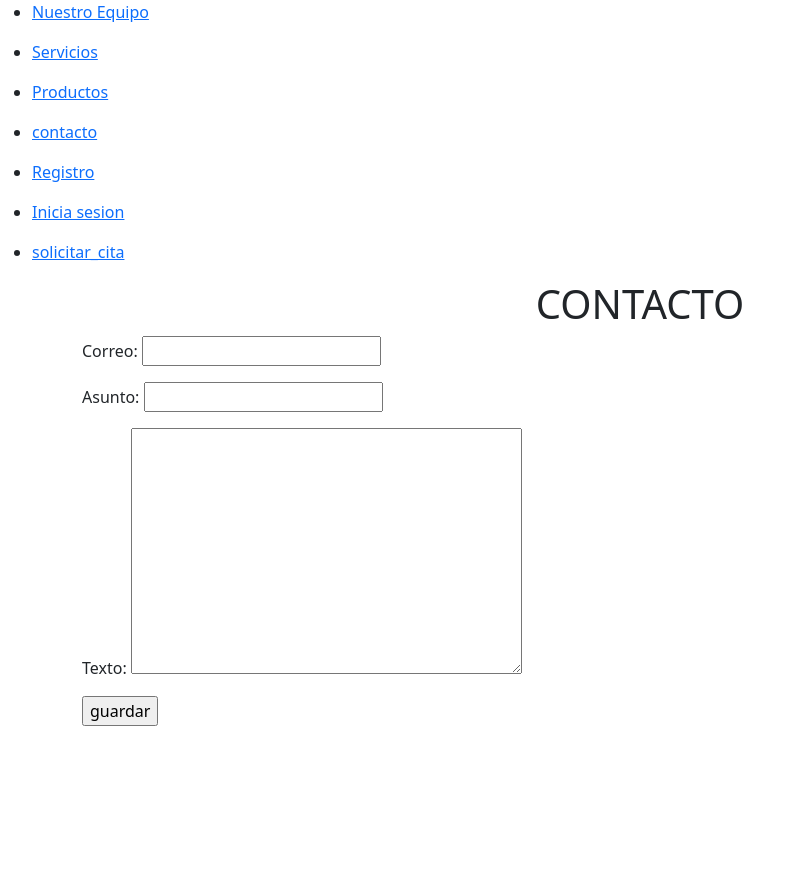
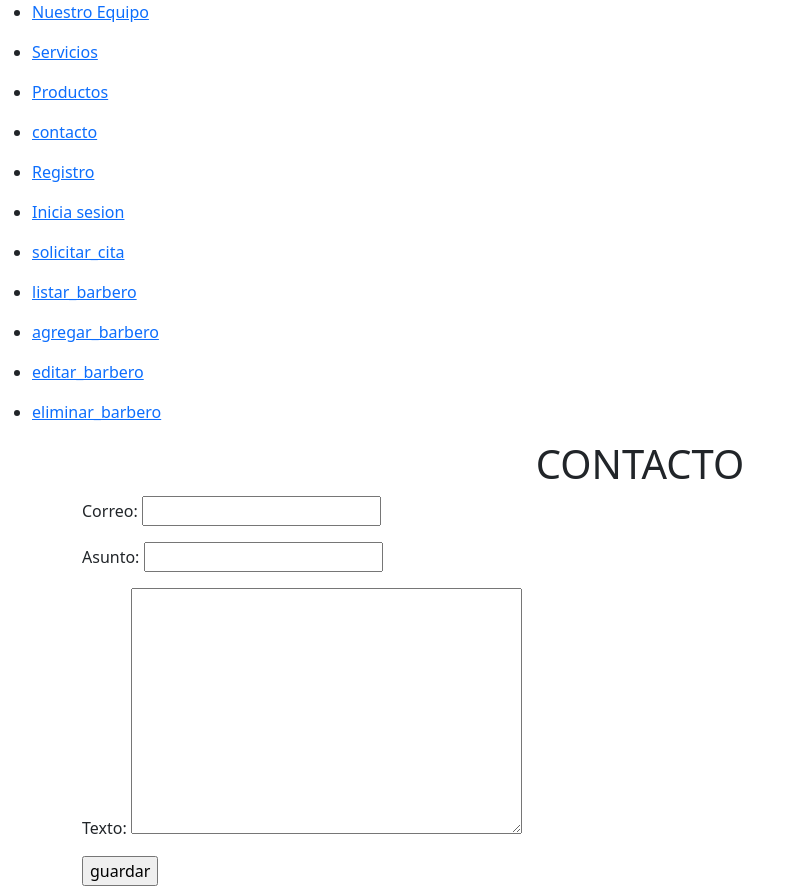
Before and after one commit to leonpaulo723/pruebas_django1, a Django app: page /contacto/ in a window 1280 px wide. Shown: the whole page, without its empty margins (0-791 px from the left). Before the commit the page ends 726 px from the top, so only its background shows below. Run offline with Django 3.2, Linux system fonts and the light colour scheme; some libraries are stand-ins or nearby versions.

Commit message:
commit5_templates

```diff
--- a/home/forms.py
+++ b/home/forms.py
@@ -1,5 +1,7 @@
+#from home.models import Barbero
 from django import forms
-from django.forms import widgets
+from django.forms import fields, widgets
+from.models import *
 
 
 class contacto_form (forms.Form):
@@ -7,3 +9,9 @@ class contacto_form (forms.Form):
     Correo= forms.EmailField(widget= forms.TextInput())
     asunto = forms.CharField(widget= forms.TextInput())
     texto = forms.CharField(widget= forms.Textarea())
+
+class agregar_barbero_form(forms.ModelForm):
+    class Meta:
+        model = Barbero
+        fields = '__all__'
+        fields = ['nombre','apellido', 'alias', 'foto']
--- a/home/urls.py
+++ b/home/urls.py
@@ -15,7 +15,14 @@ path('registro/',vista_registro),
 path('inicio_sesion/',vista_inicio_sesion),
 path('solicitar_cita/',vista_solicitar_cita),
 
+#barbero
+path('listar_barbero/',listar_barbero, name='listar_barbero'),
+path('agregar_barbero/',agregar_barbero, name='agregar_barbero'),
+path('editar_barbero/<int:id_br>/',editar_barbero, name='editar_barbero'),
+path('eliminar_barbero/',eliminar_barbero, name='eliminar_barbero'),
 
-#path('agregar_barbero/',vista_agregar_barbero,name='agregar_barbero')
+#servicio
+
+
 
 ]
--- a/home/views.py
+++ b/home/views.py
@@ -1,5 +1,7 @@
+
 from django.http import request
-from django.shortcuts import render
+from django.shortcuts import redirect, render
+from .models import Barbero
 from .forms import *
 
 # Create your views here.
@@ -53,3 +55,40 @@ def vista_inicio_sesion(request):
 
 def vista_solicitar_cita(request):
     return render(request,'solicitar_cita.html')
+
+# vistas barbero
+def listar_barbero (request):
+    lista = Barbero.objects.filter()
+    return render(request, 'listar_barbero.html',locals())
+
+
+def agregar_barbero (request):
+    if request.method == 'POST':
+        formulario = agregar_barbero_form(request.POST, request.FILES)
+        if formulario.is_valid():
+            formulario.save()
+            return redirect('/listar_barbero/')
+
+    else:
+        formulario = agregar_barbero_form()
+
+    return render(request, 'agregar_barbero.html',locals())
+
+
+def editar_barbero (request, id_br):
+
+    var1 = Barbero.objects.get(id=id_br)
+    if request.method == "POST":
+        formulario = agregar_barbero_form(request.POST, request.FILES, instance=var1)
+        if formulario.is_valid():
+            var1 = formulario.save()
+            return redirect ('/listar_barbero/')
+    else:
+        formulario = agregar_barbero_form(instance = var1)
+
+    return render(request, 'editar_barbero.html',locals())
+
+
+def eliminar_barbero (request):
+
+    return render(request, 'eliminar_barbero.html',locals())
--- a/templates/base.html
+++ b/templates/base.html
@@ -68,6 +68,39 @@
             </li>
         </ul>
     </nav>
+    <nav>
+        <ul>
+            <li><a href="/listar_barbero"> listar_barbero </a>
+
+            </li>
+        </ul>
+    </nav>
+
+    <nav>
+        <ul>
+            <li><a href="/agregar_barbero"> agregar_barbero </a>
+
+            </li>
+        </ul>
+    </nav>
+
+    <nav>
+        <ul>
+            <li><a href="/editar_barbero"> editar_barbero </a>
+
+            </li>
+        </ul>
+    </nav>
+
+    <nav>
+        <ul>
+            <li><a href="/eliminar_barbero"> eliminar_barbero </a>
+
+            </li>
+        </ul>
+    </nav>
+
+
     <div class="container">
 
 
```
Also changed, not shown: templates/agregar_barbero.html (added, +14 -0 lines), templates/editar_barbero.html (added, +16 -0 lines), templates/eliminar_barbero.html (added, +8 -0 lines), templates/listar_barbero.html (added, +11 -0 lines), barberos/barber3.jpg (added), barberos/barbero1.jpg (added), barberos/barbero2.jpg (added), barberos/barbero4.jpg (added), db.sqlite3, 1 other file.
